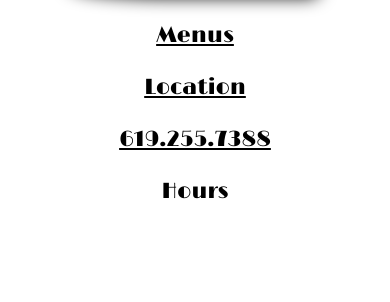
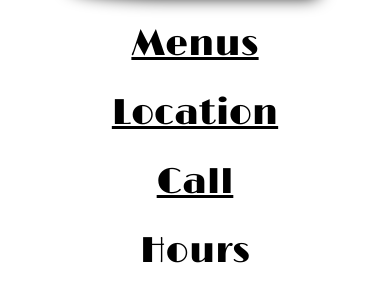
Before and after one commit to ryanream/Restaurant-Mock, a website: page views/home.html in a window 390 px wide. Shown: the part 290-592 px from the top of the page. Drawn offline with nearby package versions, Linux system fonts and the light colour scheme; files that its build step writes are made by us from their sources; a web font is replaced by a local one.

Commit message:
change phone to Calland mobile font size

```diff
--- a/public/app.css
+++ b/public/app.css
@@ -27,8 +27,6 @@
     /*font-family: 'Bangers', cursive;*/
     font-size: 60px;
     white-space: nowrap;
-    /*max-width: 90%;*/
-
 }
 
 /* **TEXT** Links to Map and Menus*/
@@ -44,6 +42,6 @@
         font-size: 48px;
     }
     .centeredLink {
-        font-size: 22px;
+        font-size: 36px;
     }
 }
--- a/views/home.html
+++ b/views/home.html
@@ -17,7 +17,7 @@
         <div class='homeContent'>
             <a class="centeredLink" href="/menus">Menus</a>
             <a class="centeredLink" href="https://goo.gl/maps/ZQ57AnBscQ5RJxYR9">Location</a>
-            <a class="centeredLink" href="tel:619.255.7388">619.255.7388</a>
+            <a class="centeredLink" href="tel:619.255.7388">Call</a>
             <!--hours drop down menu?-->
             <p class="centeredLink">Hours</p>
         </div>
```
